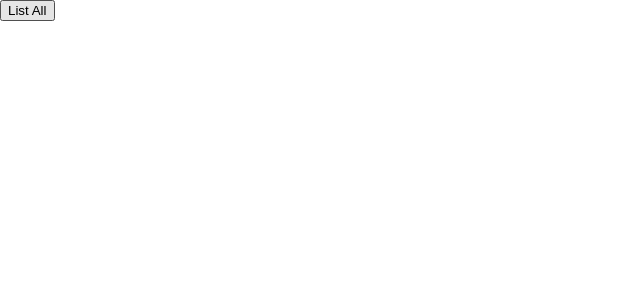
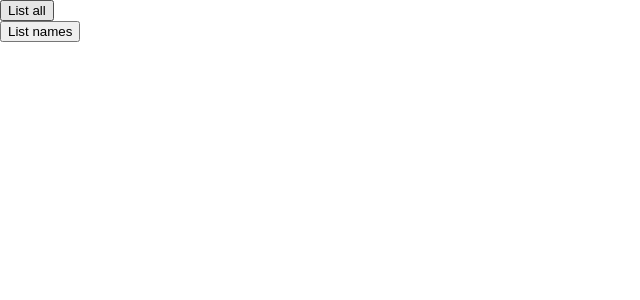
Before and after one commit to vtulonen/name-application, a React (Create React App) app: page / in a window 1280 px wide. Shown: the top 300 px of the page, without its empty margins (0-640 px from the left). Built offline with nearby package versions, Linux system fonts and the light colour scheme.

Commit message:
refactored ListAll toggle button to its own component, added ListNames component to display names ordered alphabetically

```diff
--- a/src/App.js
+++ b/src/App.js
@@ -1,5 +1,8 @@
-import React, { useState, useEffect } from 'react';
+import React, { useState, useEffect } from 'react'
 import ListAll from './Components/ListAll'
+import ListNames from './Components/ListNames'
+import ToggleComponent from './Components/ToggleComponent'
+
 function App() {
 
   const [names, setNames] = useState([]);
@@ -23,7 +26,14 @@ function App() {
   return (
 
     <div className="app">
-     <ListAll names={names}/>
+     <ToggleComponent  btnText={'List all'}
+      component={<ListAll names={names}/>}
+     />
+     <ToggleComponent  btnText={'List names'}
+      component={<ListNames names={names}/>}
+     />
+
+
     </div>
   );
 }
--- a/src/Components/ListAll.js
+++ b/src/Components/ListAll.js
@@ -1,20 +1,7 @@
-import React, { useState } from 'react'
+import React from 'react'
 
-//Toggle button displays results component
+// List names and amounts ordered by amount, most popular first
 const ListAll = (props) => {
-  const [showResults, setShowResults] = useState(false)
-  const handleClick = () => setShowResults(!showResults)
-
-  return (
-    <div>
-      <button onClick={handleClick}>List All</button>
-      { showResults ? <ResultsOrderedByAmount names={props.names}/> : null }
-    </div>
-  )
-}
-
-// Names and amounts ordered by amount, most popular first
-const ResultsOrderedByAmount = (props) => {
   let sortedItems = props.names.sort((a, b) => b.amount - a.amount);
 
   let items = sortedItems.map((item) =>
--- /dev/null
+++ b/src/Components/ListNames.js
@@ -0,0 +1,20 @@
+import React from 'react'
+
+// List names in alphabetical order
+const ListNames = (props) => {
+  let sortedItems = props.names.sort((a, b) => a.name.localeCompare(b.name));
+
+  let items = sortedItems.map((item) =>
+    <div className="result">
+      <div className="result__name">{item.name}</div>
+    </div>
+  );
+
+  return (
+    <div className="results orderd-alphabetically">
+      {items}
+    </div>
+  )
+}
+
+export default ListNames;
--- /dev/null
+++ b/src/Components/ToggleComponent.js
@@ -0,0 +1,16 @@
+import React, { useState } from 'react'
+
+//Toggle button displays results component
+const ToggleComponent = (props) => {
+  const [showResults, setShowResults] = useState(false)
+  const handleClick = () => setShowResults(!showResults)
+  const { component, btnText} = props;
+  return (
+    <div>
+      <button onClick={handleClick}>{btnText}</button>
+      { showResults ? component : null }
+    </div>
+  )
+}
+
+export default ToggleComponent;
```
